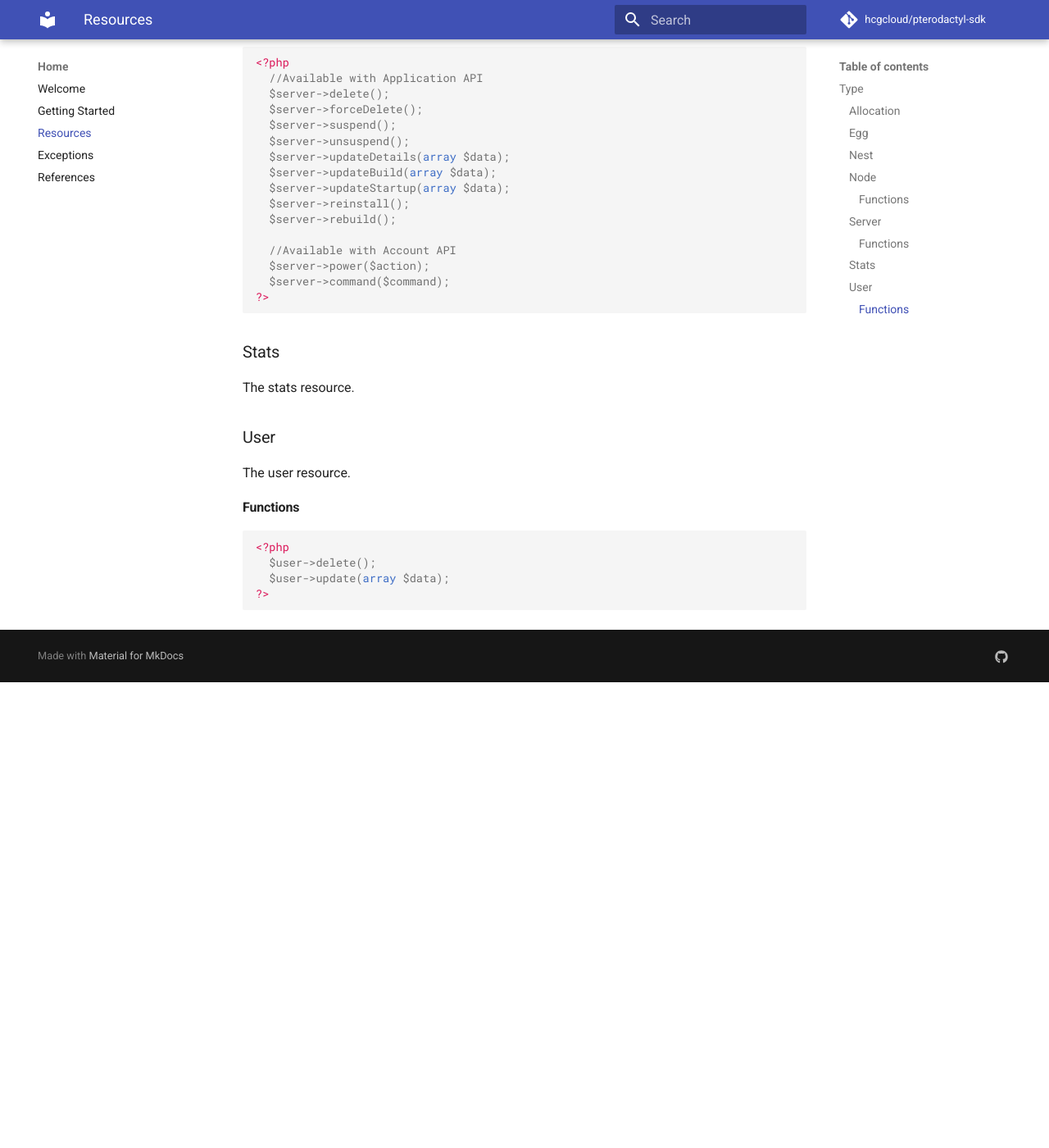
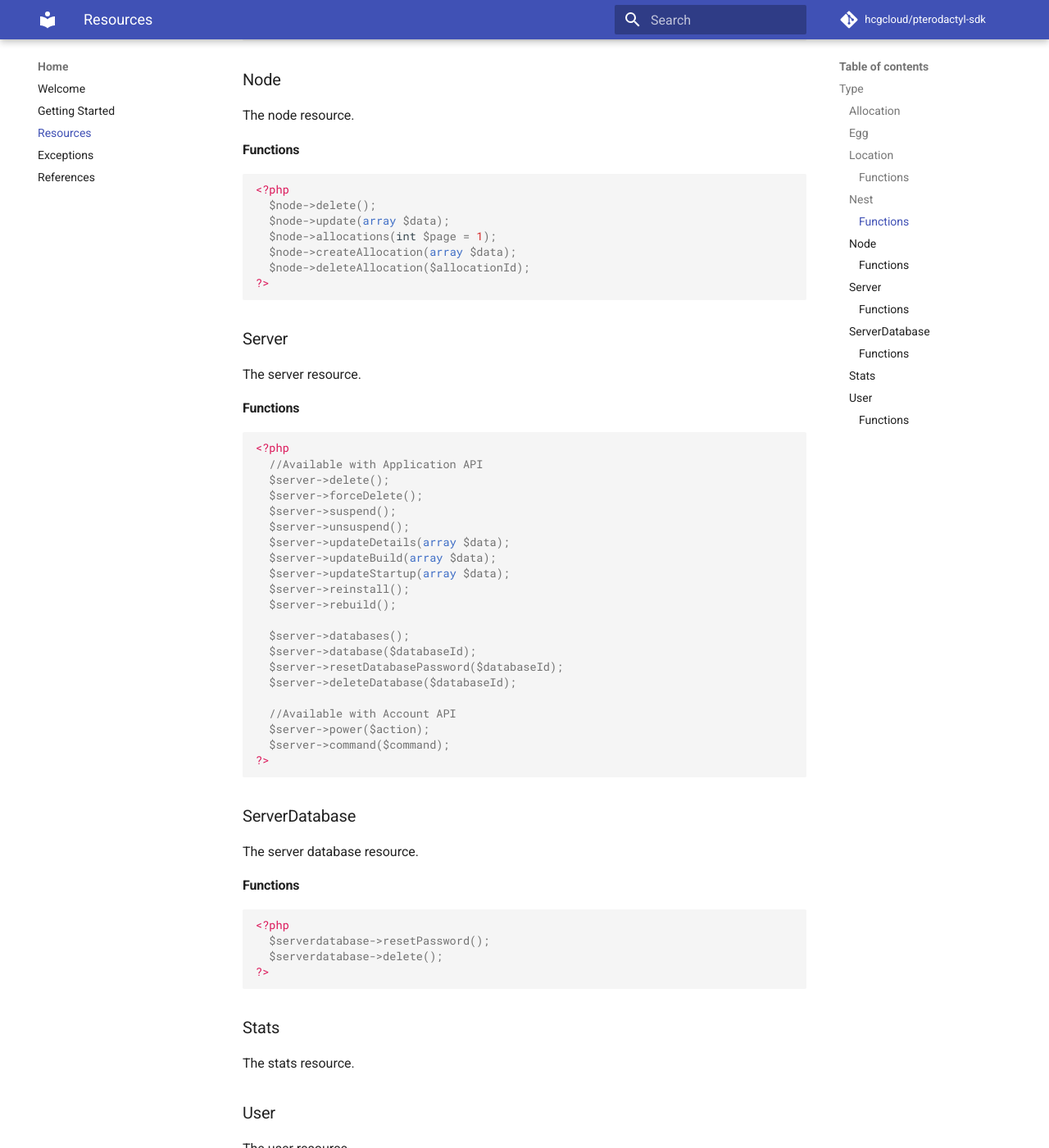
Before and after one commit to hcgcloud/pterodactyl-sdk-docs-v2, an MkDocs documentation site: the page built from docs/resources.md, in a window 1280 px wide and 1400 px high, scrolled down 1197 px. Shown: the whole window at 82% size. Built offline with MkDocs 1.6.1 and Material for MkDocs 9.7.7, drawn with Linux system fonts in a browser that asks for light colours; comment, search, counter and statistics services are not loaded; old or Windows-style settings are respelled for this version of MkDocs; before the commit the page ends 2029 px from its top, so only the background shows below that; some of the changed text lies outside the part shown.

Commit message:
Update resources.md

````diff
--- a/docs/resources.md
+++ b/docs/resources.md
@@ -17,8 +17,27 @@
 ### Egg
 The egg resource.
 
+### Location
+The location resource.
+
+#### Functions
+``` php
+<?php
+  $location->delete();
+  $location->update(array $data);
+?>
+```
+
 ### Nest
 The nest resource.
+
+#### Functions
+``` php
+<?php
+  $nest->eggs();
+  $nest->egg($eggId);
+?>
+```
 
 ### Node
 The node resource.
@@ -28,6 +47,9 @@
 <?php
   $node->delete();
   $node->update(array $data);
+  $node->allocations(int $page = 1);
+  $node->createAllocation(array $data);
+  $node->deleteAllocation($allocationId);
 ?>
 ```
 
@@ -48,9 +70,25 @@
   $server->reinstall();
   $server->rebuild();
 
+  $server->databases();
+  $server->database($databaseId);
+  $server->resetDatabasePassword($databaseId);
+  $server->deleteDatabase($databaseId);
+
   //Available with Account API
   $server->power($action);
   $server->command($command);
+?>
+```
+
+### ServerDatabase
+The server database resource.
+
+#### Functions
+``` php
+<?php
+  $serverdatabase->resetPassword();
+  $serverdatabase->delete();
 ?>
 ```
 
````
